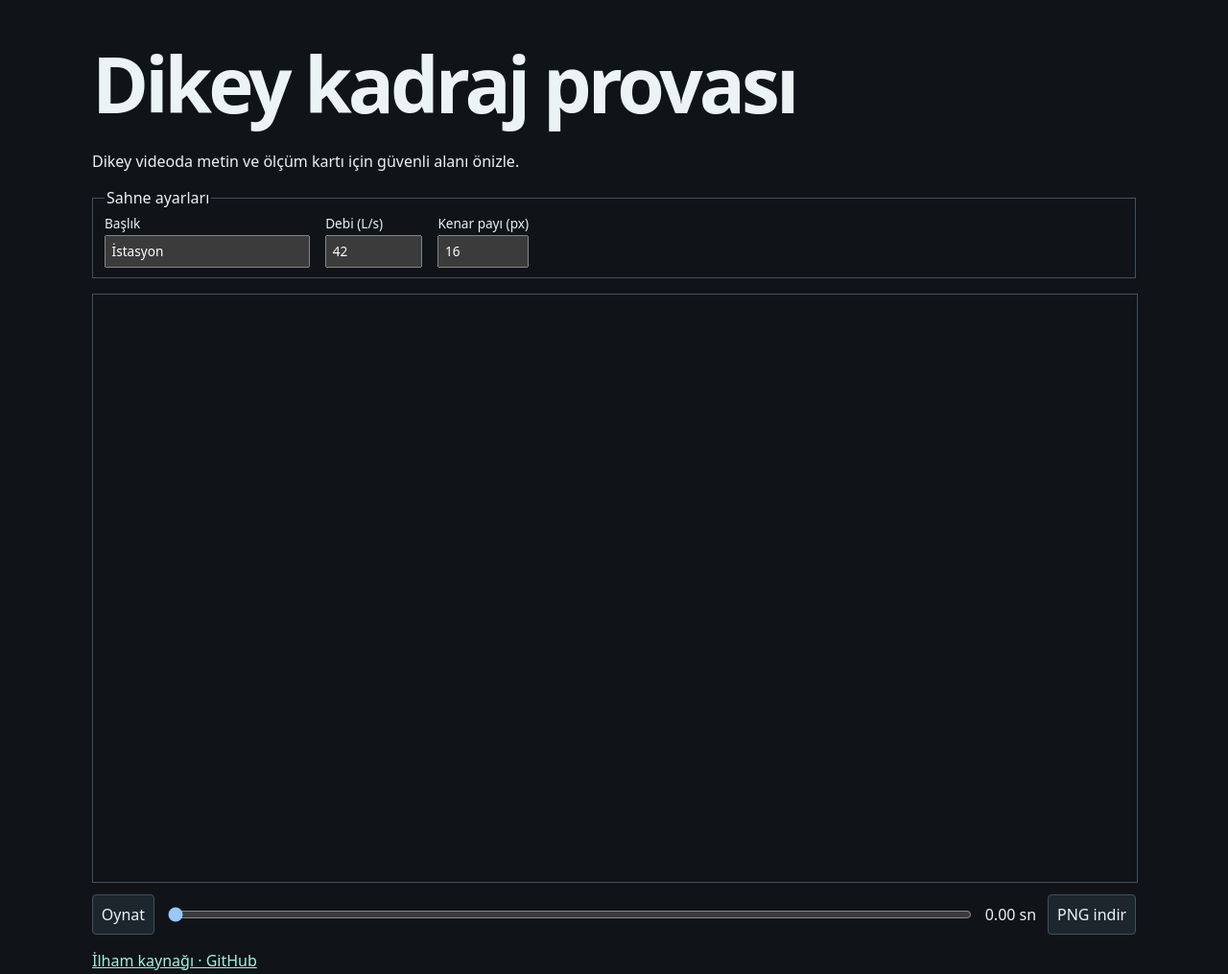
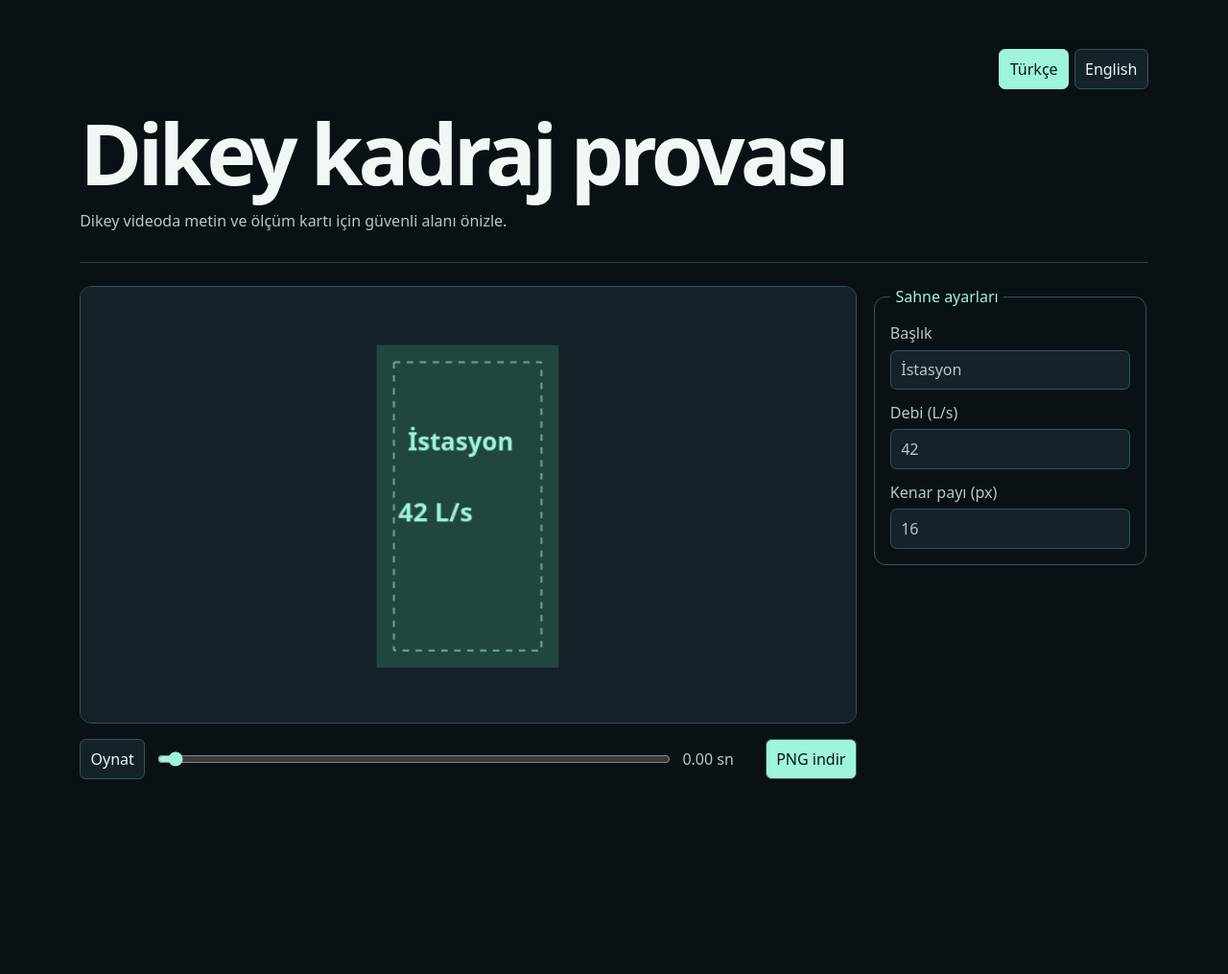
Before and after one commit to omerbek/vertical-safe-area, a plain HTML site: page index.html in a window 1280 px wide. Shown: the whole page at 96% size. After the commit the page ends 879 px from the top, so only its background shows below. Drawn offline with Linux system fonts and the light colour scheme.

Commit message:
Add bilingual visual interface and documentation

```diff
--- a/index.html
+++ b/index.html
@@ -5,32 +5,42 @@
 <meta name="viewport" content="width=device-width, initial-scale=1">
 <title>Dikey kadraj provası</title>
 <style>
-:root {color-scheme: dark; font: 16px system-ui; background: #101419; color: #ebf3f5;}
-body {margin: 0 auto; max-width: 68rem; padding: 2rem 1.25rem;}
-h1 {font-size: clamp(2.5rem, 9vw, 5rem); margin: 0; letter-spacing: -.05em;}
-canvas {display: block; width: 100%; height: auto; border: 1px solid #40535a;}
-.controls {display: flex; align-items: center; gap: .75rem; margin-top: .75rem;}
-input {flex: 1; min-width: 4rem;}
-button {font: inherit; color: inherit; border: 1px solid #40535a; background: #1c262c; border-radius: .25rem; padding: .55rem; text-align: left; cursor: pointer;}
-a {color: #9ef4dc;}
-fieldset {display:flex; flex-wrap:wrap; gap:.75rem 1rem; margin:0 0 1rem; border:1px solid #40535a;}
-fieldset label {display:flex; flex-direction:column; gap:.2rem; font-size:.85rem;}
-fieldset input {font:inherit; max-width:15rem; padding:.35rem;}
-.controls {flex-wrap:wrap;}
+:root { color-scheme: dark; font: 16px system-ui,sans-serif; background: #091115; color: #f1f7f5; }
+* { box-sizing: border-box; }
+body { margin: 0 auto; max-width: 76rem; padding: clamp(1rem,4vw,4rem); }
+header { position: relative; padding-block: 4rem 2rem; border-bottom: 1px solid #2b4146; margin-bottom: 1.5rem; }
+h1 { margin: 0; font-size: clamp(2.5rem,7vw,5.5rem); line-height: 1; letter-spacing: -.055em; }
+header p { margin-bottom: 0; color: #b5c9c8; max-width: 46rem; }
+nav { position: absolute; inset: 0 0 auto auto; display: flex; gap: .35rem; }
+section { display: grid; grid-template-columns: minmax(0,1fr) minmax(14rem,18rem); gap: 1rem; align-items: start; }
+section > :not(fieldset) { grid-column: 1; }
+canvas { display: block; width: 100%; height: auto; border: 1px solid #385259; border-radius: .75rem; }
+fieldset { grid-column: 2; grid-row: 1 / span 3; display: grid; gap: .8rem; min-width: 0; padding: 1rem; border: 1px solid #385259; border-radius: .75rem; }
+legend { padding-inline: .35rem; color: #9ef4dc; }
+label { display: grid; gap: .4rem; color: #b5c9c8; }
+input, button { min-width: 0; padding: .55rem .65rem; border: 1px solid #385259; border-radius: .4rem; background: #142328; color: inherit; font: inherit; }
+button { cursor: pointer; }
+button:hover, button[aria-pressed=true] { border-color: #9ef4dc; }
+button[aria-pressed=true], #save { background: #9ef4dc; color: #091713; }
+:focus-visible { outline: 2px solid #ffcb7d; outline-offset: 3px; }
+.controls { display: flex; flex-wrap: wrap; align-items: center; gap: .65rem; }
+#seek { flex: 1; min-width: 6rem; accent-color: #9ef4dc; }
+#time { min-width: 4.75rem; font-variant-numeric: tabular-nums; color: #b5c9c8; }
+code { color: #9ef4dc; }
+@media (max-width: 740px) { section { display: flex; flex-direction: column; align-items: stretch; } }
 </style>
 </head>
 <body>
-<header><h1>Dikey kadraj provası</h1><p>Dikey videoda metin ve ölçüm kartı için güvenli alanı önizle.</p></header>
+<header><nav aria-label="Language"><button id="lang-tr" type="button" lang="tr" aria-pressed="true">Türkçe</button><button id="lang-en" type="button" lang="en" aria-pressed="false">English</button></nav><h1 data-i18n="title">Dikey kadraj provası</h1><p data-i18n="description">Dikey videoda metin ve ölçüm kartı için güvenli alanı önizle.</p></header>
 <main>
 <section>
-<fieldset id="settings"><legend>Sahne ayarları</legend>
-<label for="text">Başlık<input id="text" value="İstasyon" type="text" maxlength="12"></label>
-<label for="value">Debi (L/s)<input id="value" value="42" type="number" min="0" max="9999" step="1"></label>
-<label for="margin">Kenar payı (px)<input id="margin" value="16" type="number" min="4" max="45" step="1"></label>
+<fieldset id="settings"><legend data-i18n="settings">Sahne ayarları</legend>
+<label for="text"><span data-i18n="text">Başlık</span><input id="text" value="İstasyon" type="text" maxlength="12"></label>
+<label for="value"><span data-i18n="value">Debi (L/s)</span><input id="value" value="42" type="number" min="0" max="9999" step="1"></label>
+<label for="margin"><span data-i18n="margin">Kenar payı (px)</span><input id="margin" value="16" type="number" min="4" max="45" step="1"></label>
 </fieldset>
-<canvas width="720" height="405" aria-label="Seçili hareket deneyinin önizlemesi"></canvas>
-<div class="controls"><button id="play" type="button">Oynat</button><input id="seek" type="range" min="0" max="8" step="0.01" value="0" aria-label="Zaman çizelgesi"><output id="time">0.00 sn</output><button id="save" type="button">PNG indir</button></div>
-<p><a href="https://github.com/remotion-dev/skills">İlham kaynağı · GitHub</a></p>
+<canvas width="720" height="405" data-i18n-label="preview" aria-label="Seçili hareket deneyinin önizlemesi"></canvas>
+<div class="controls"><button id="play" type="button">Oynat</button><input id="seek" type="range" min="0" max="8" step="0.01" value="0" data-i18n-label="timeline" aria-label="Zaman çizelgesi"><output id="time">0.00 sn</output><button id="save" data-i18n="save" type="button">PNG indir</button></div>
 </section>
 </main>
 <script src="scene.js"></script>
```
